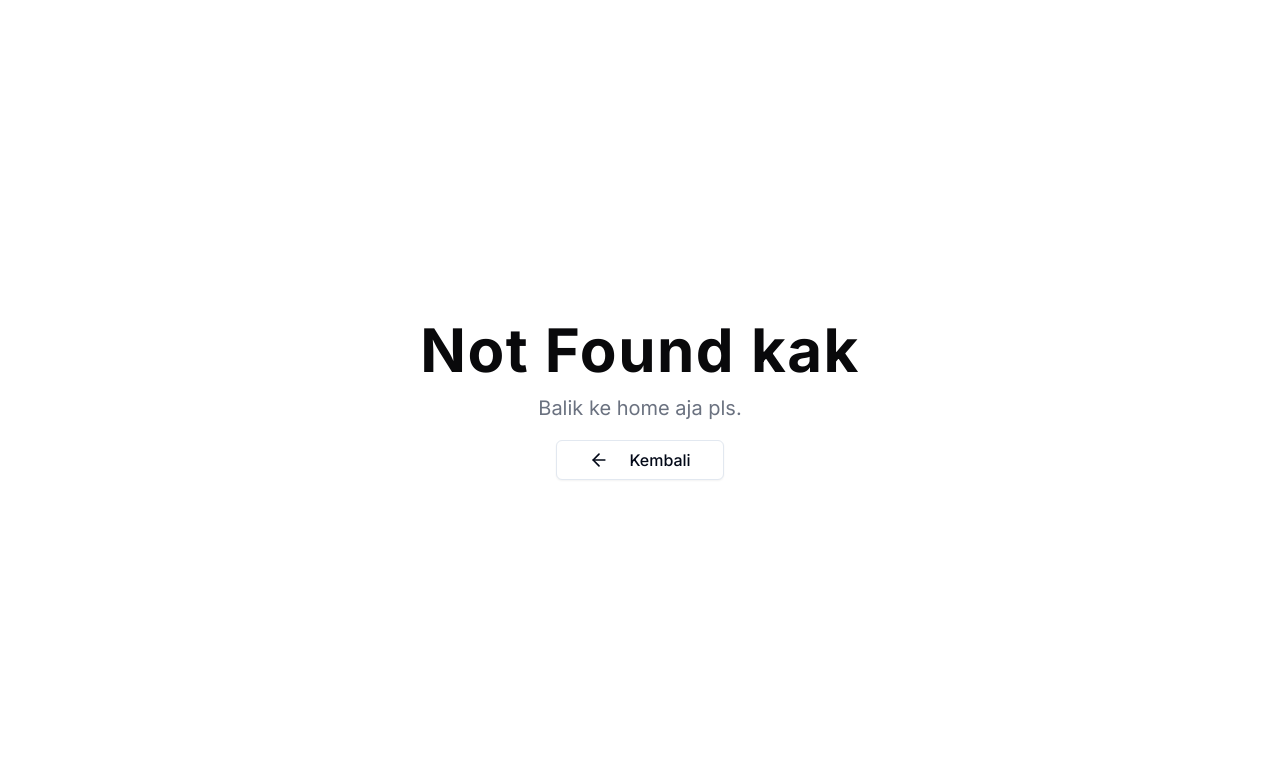
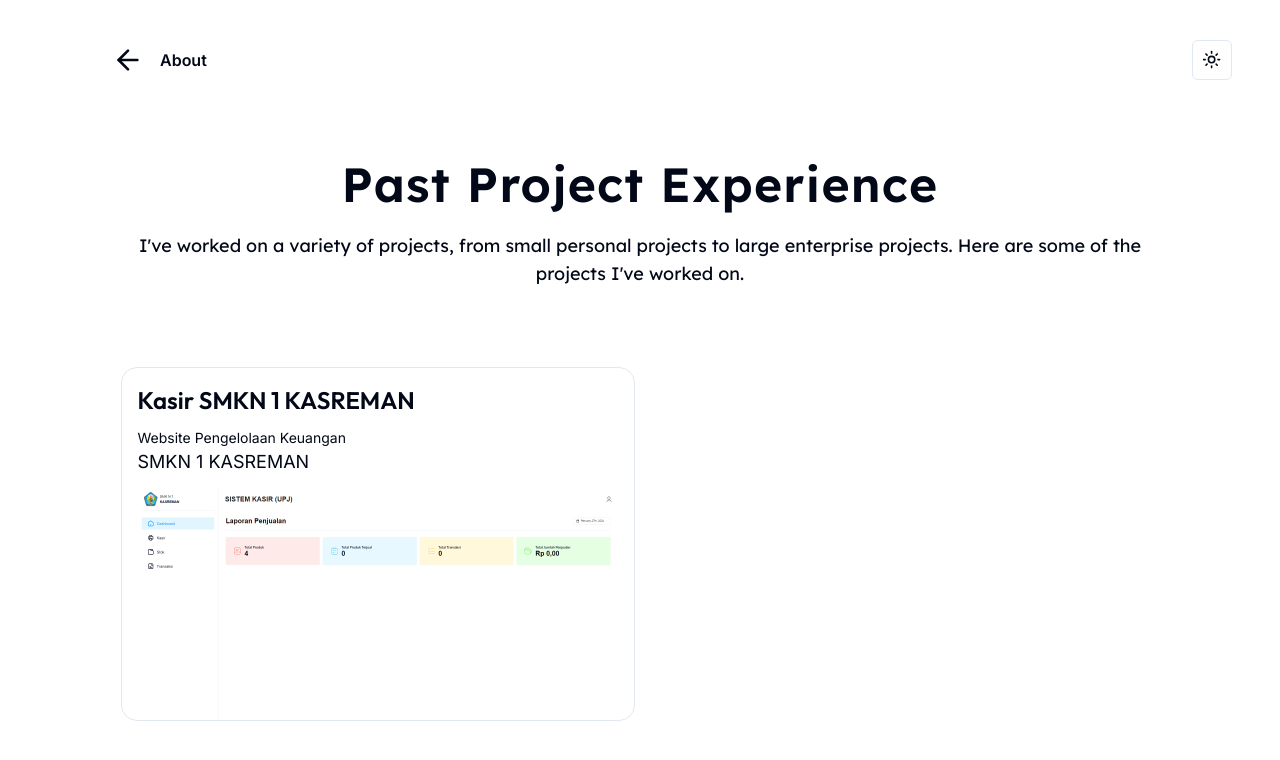
Before and after one commit to FatsaYahdi/personal-profile, a Next.js app: page /projects in a window 1280 px wide. Before the commit this address had no page. Shown: the top 760 px of the page. Built offline with nearby package versions, Linux system fonts and the light colour scheme.

Commit message:
add projects page

```diff
--- a/app/about/page.tsx
+++ b/app/about/page.tsx
@@ -7,7 +7,7 @@ import {
   TooltipTrigger,
 } from "@/components/common/tooltip";
 import { ThemeSwitcher } from "@/components/theme-switcher";
-import { ArrowLeft } from "lucide-react";
+import { ArrowLeft, ArrowRight } from "lucide-react";
 import Link from "next/link";
 import { skills } from "./data";
 export default function AboutPage() {
@@ -106,11 +106,15 @@ export default function AboutPage() {
           </section>
         </div>
         <div className="absolute top-10 flex justify-between w-full">
-          <Link href="/" className="flex items-center">
+          <Link href="/" className="flex items-center font-semibold">
             <ArrowLeft className="w-8 h-8 mr-4" />
             Back
           </Link>
           <ThemeSwitcher />
+          <Link href="/projects" className="flex items-center font-semibold">
+            Projects
+            <ArrowRight className="w-8 h-8 ml-4" />
+          </Link>
         </div>
       </div>
     </main>
--- /dev/null
+++ b/app/projects/data.tsx
@@ -0,0 +1,17 @@
+import { KasirImage } from "@/assets";
+import { StaticImageData } from "next/image";
+
+interface ProjectProps {
+  href: string;
+  title: string;
+  description: string;
+  image: StaticImageData;
+}
+export const projects: ProjectProps[] = [
+  {
+    href: "https://kasir.smkn1kasreman.sch.id/",
+    title: "Kasir SMKN 1 KASREMAN",
+    description: "Sistem Pengelolaan Keuangan SMKN 1 KASREMAN",
+    image: KasirImage,
+  },
+];
--- /dev/null
+++ b/app/projects/loading.tsx
@@ -0,0 +1,9 @@
+import { Loader2 } from "lucide-react";
+
+export default function Loading() {
+  return (
+    <div className="flex items-center justify-center w-screen h-screen">
+      <Loader2 className="animate-spin h-12 w-12" />
+    </div>
+  );
+}
--- /dev/null
+++ b/app/projects/page.tsx
@@ -0,0 +1,52 @@
+import { KasirImage } from "@/assets";
+import { PinContainer } from "@/components/3d-pin";
+import { ThemeSwitcher } from "@/components/theme-switcher";
+import { ArrowLeft, ArrowRight } from "lucide-react";
+import Image from "next/image";
+import Link from "next/link";
+import { projects } from "./data";
+export default function AboutPage() {
+  return (
+    <main className="w-full animate-in fade-in-25 duration-3000 min-h-screen px-20">
+      <div className="flex flex-col  z-10 container h-screen w-full max-w-7xl relative">
+        <div className="space-y-7 max-w-6xl font-lexend mt-40">
+          <div className="text-center space-y-6">
+            <h1 className="font-semibold tracking-wide text-5xl">
+              Past Project Experience
+            </h1>
+            <p className="text-lg">
+              I&apos;ve worked on a variety of projects, from small personal
+              projects to large enterprise projects. Here are some of the
+              projects I&apos;ve worked on.
+            </p>
+          </div>
+        </div>
+        <section className="grid grid-cols-2 my-20">
+          {projects.map((project, index) => (
+            <Link href={project.href} key={index + 1} target="_blank">
+              <PinContainer title={project.title} href={project.href}>
+                <div className="w-[30rem] h-[20rem] dark:text-[#f3f3f3] text-[#020817]">
+                  <h1 className="text-2xl mb-3 font-semibold font-outfit">
+                    {project.title}
+                  </h1>
+                  <p className="text-sm mb-3">
+                    Website Pengelolaan Keuangan <br />
+                    <span className="text-lg">SMKN 1 KASREMAN</span>
+                  </p>
+                  <Image src={KasirImage} className="w-full" alt="" />
+                </div>
+              </PinContainer>
+            </Link>
+          ))}
+        </section>
+        <div className="absolute top-10 flex justify-between w-full">
+          <Link href="/about" className="flex items-center font-semibold">
+            <ArrowLeft className="w-8 h-8 mr-4" />
+            About
+          </Link>
+          <ThemeSwitcher />
+        </div>
+      </div>
+    </main>
+  );
+}
--- a/assets/index.ts
+++ b/assets/index.ts
@@ -1 +1,2 @@
 export { default as wleo } from "./wleowleowleo.jpg";
+export {default as KasirImage} from "./projects/kasir.png"
```
Also changed, not shown: app/about/data.tsx (+16 -21 lines), assets/projects/kasir.png (added).
